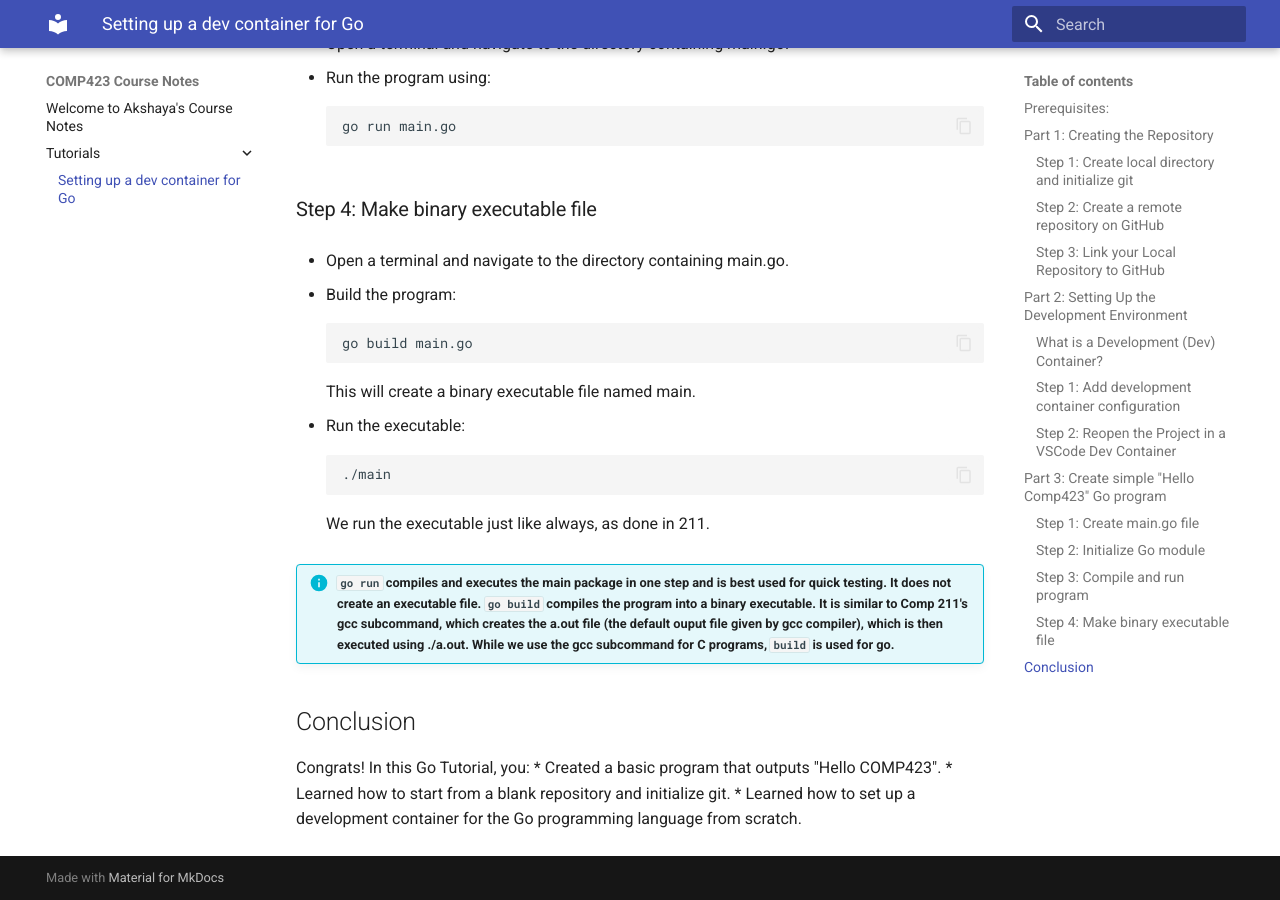
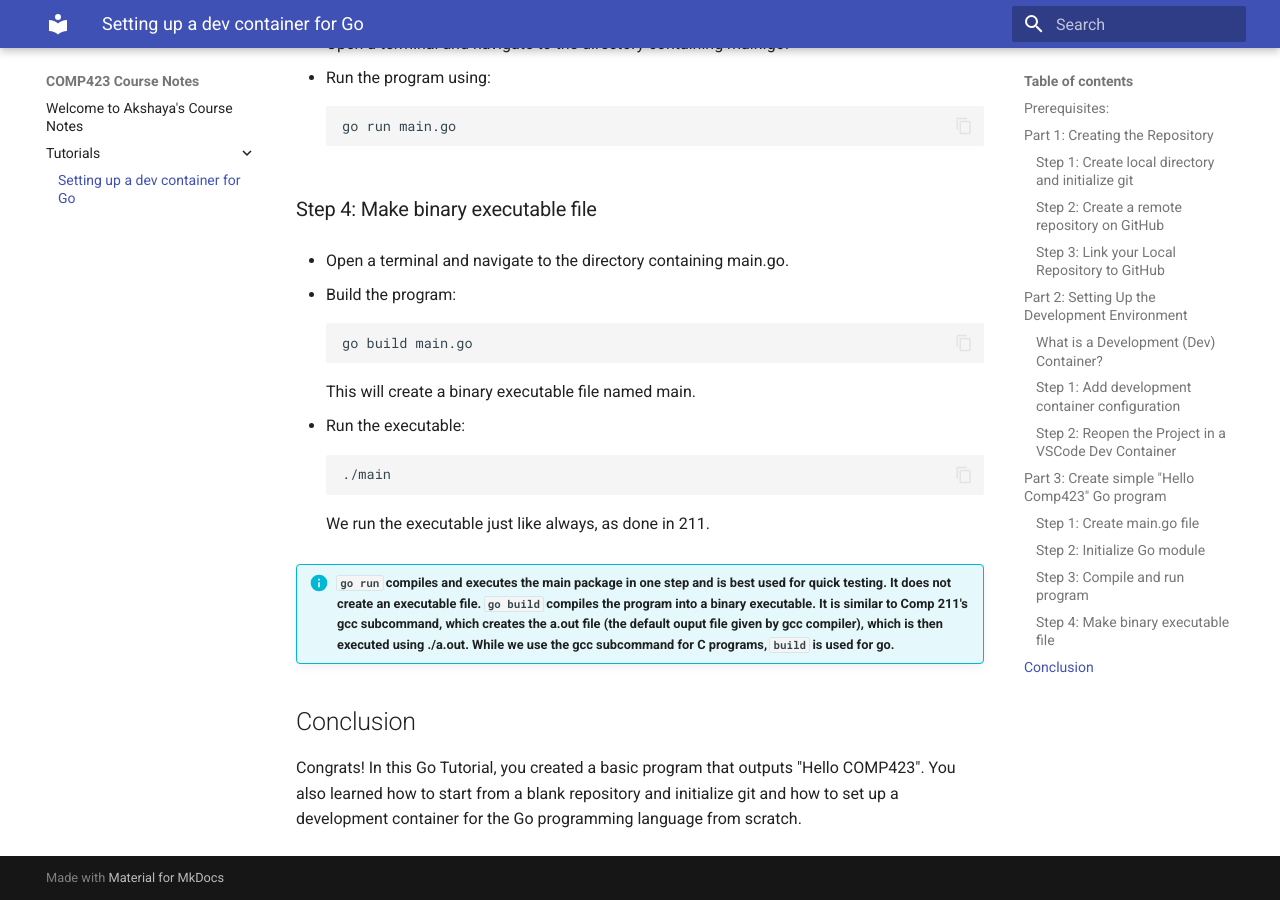
Before and after one commit to sundarak/comp423-course-notes, an MkDocs documentation site: the page built from docs/tutorials/go-setup.md, in a window 1280 px wide and 900 px high, scrolled down 4118 px. Built offline with MkDocs 1.6.1 and Material for MkDocs 9.7.7, drawn with Linux system fonts in a browser that asks for light colours.

Commit message:
more minor edits

```diff
--- a/docs/tutorials/go-setup.md
+++ b/docs/tutorials/go-setup.md
@@ -164,7 +164,4 @@ We run the executable just like always, as done in 211.
 
 
 ## Conclusion
-Congrats! In this Go Tutorial, you:
-* Created a basic program that outputs "Hello COMP423".
-* Learned how to start from a blank repository and initialize git.
-* Learned how to set up a development container for the Go programming language from scratch.
+Congrats! In this Go Tutorial, you created a basic program that outputs "Hello COMP423". You also learned how to start from a blank repository and initialize git and how to set up a development container for the Go programming language from scratch.
```
